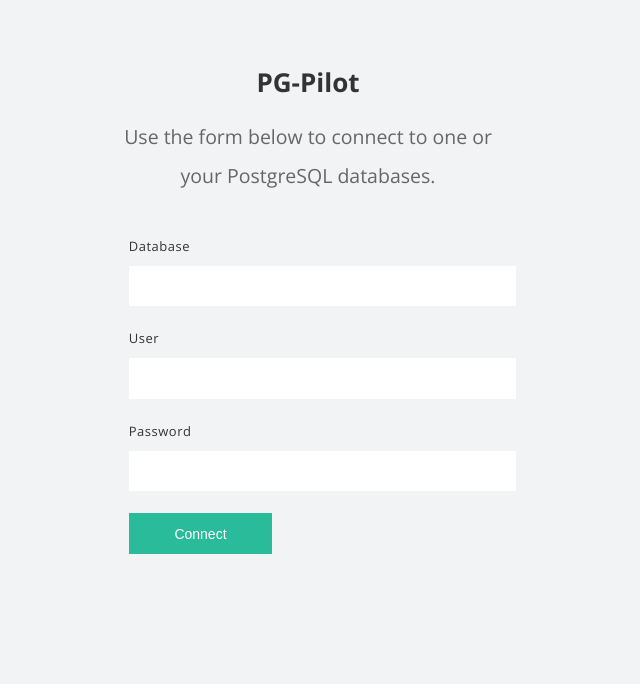
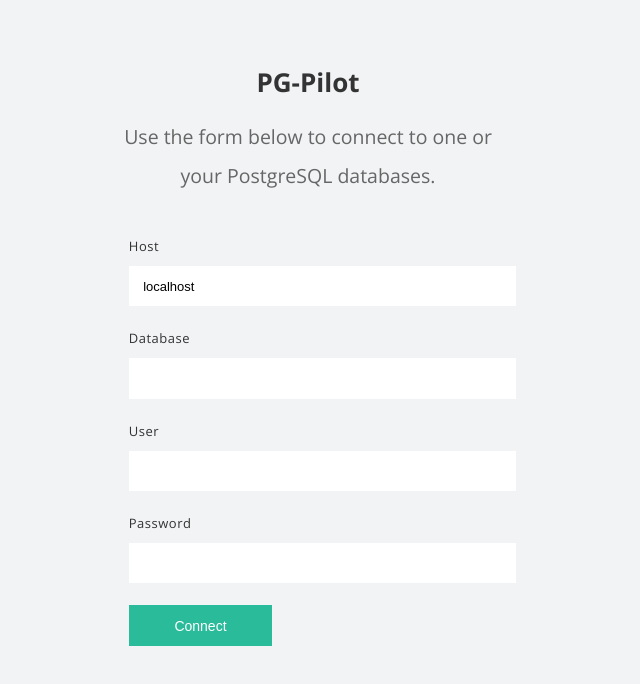
Before and after one commit to saidM/pg-pilot, a React (Create React App) app: page /connect in a window 1280 px wide. Shown: the top 684 px of the page, without its empty margins (332-972 px from the left). Built offline with nearby package versions, Linux system fonts and the light colour scheme; no server answers.

Commit message:
Add host to connection parameters

```diff
--- a/src/Connect.js
+++ b/src/Connect.js
@@ -6,7 +6,7 @@ class Connect extends Component {
   handleSubmit(e) {
     e.preventDefault()
 
-    const credentials = { database: this.refs.database.value, user: this.refs.user.value, password: this.refs.password.value }
+    const credentials = { host: this.refs.database.host, database: this.refs.database.value, user: this.refs.user.value, password: this.refs.password.value }
 
     axios.post('http://127.0.1:8080/login', credentials)
       .then(response => browserHistory.push('/'))
@@ -20,12 +20,16 @@ class Connect extends Component {
         <h2>Use the form below to connect to one or your PostgreSQL databases.</h2>
         <form onSubmit={this.handleSubmit.bind(this)}>
           <p>
+            <label htmlFor="host">Host</label>
+            <input type="text" ref="host" id="host" defaultValue="localhost" />
+          </p>
+          <p>
             <label htmlFor="database">Database</label>
-            <input type="text" ref="database" id="database" />
+            <input type="text" ref="database" id="database" required />
           </p>
           <p>
             <label htmlFor="user">User</label>
-            <input type="text" ref="user" id="user" />
+            <input type="text" ref="user" id="user" required />
           </p>
           <p>
             <label htmlFor="password">Password</label>
```
